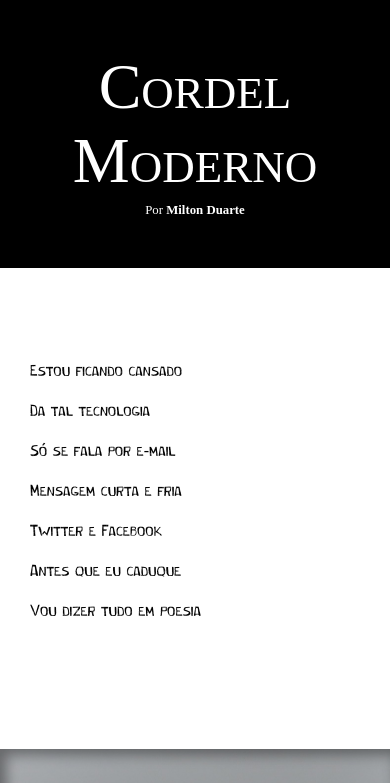
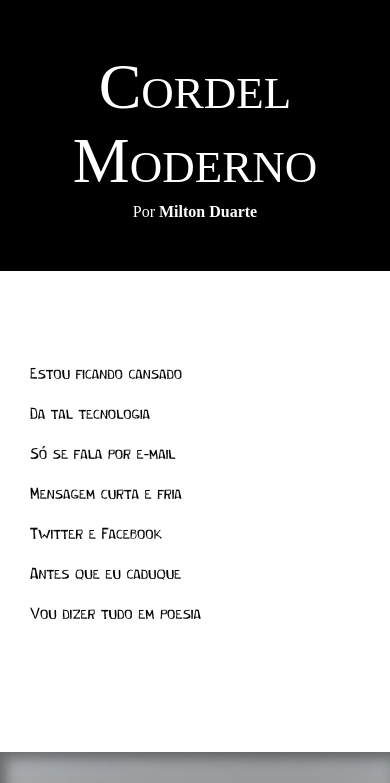
Before and after one commit to andresoncastelhano/cordel, a plain HTML site: page index.html in a window 390 px wide. Shown: the top 783 px of the page. Drawn offline with Linux system fonts and the light colour scheme; a web font is replaced by a local one.

Commit message:
fonte atualizada

```diff
--- a/Style/style.css
+++ b/Style/style.css
@@ -131,7 +131,7 @@ footer {
         }
 
     header > p {
-        font-size: 0.8em;
+        font-size: 1em;
         padding-top: 5px;
     }
 
```
